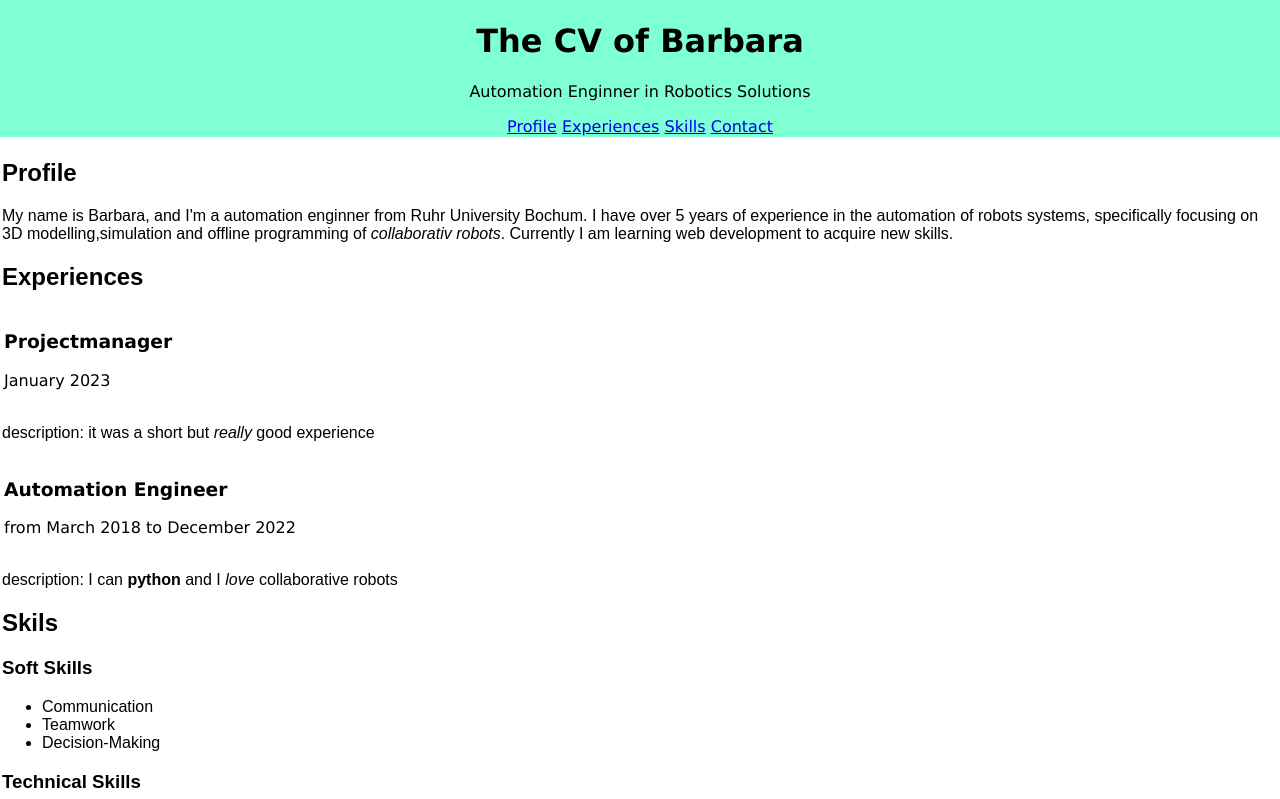
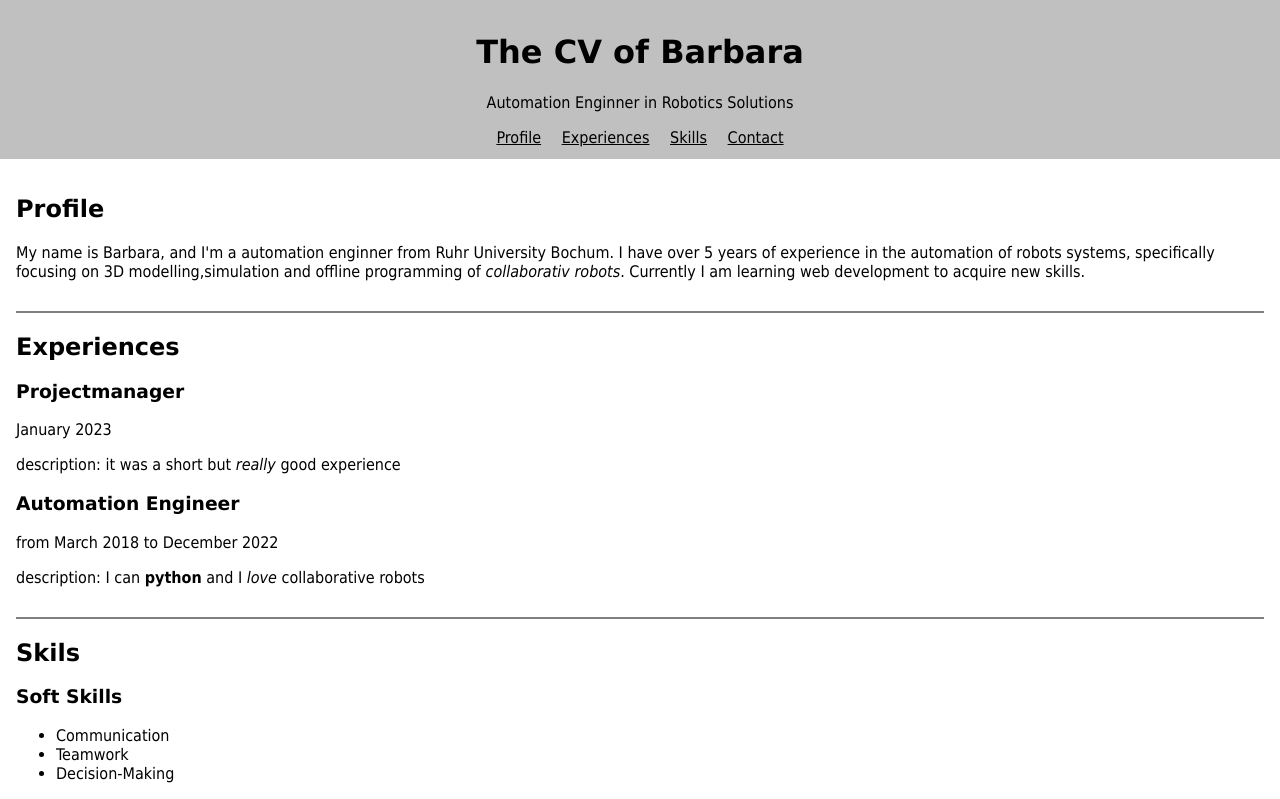
Before and after one commit to Bibi-S/first-steps-html, a plain HTML site: page index.html in a window 1280 px wide. Shown: the top 799 px of the page. Drawn offline with Linux system fonts and the light colour scheme.

Commit message:
update new

```diff
--- a/index.html
+++ b/index.html
@@ -9,17 +9,17 @@
     <link rel="stylesheet" href="style.css" />
   </head>
   <body>
-    <header class="overall_header">
-      <h1>The CV of Barbara</h1>
+    <header class="header">
+      <h1 class="special-h1">The CV of Barbara</h1>
       <p>Automation Enginner in Robotics Solutions</p>
-      <nav>
-        <a href="#profile">Profile</a>
-        <a href="#experiences">Experiences</a>
-        <a href="#skills">Skills</a>
-        <a href="#contact">Contact</a>
+      <nav class|="nav">
+        <a class="nav-link" href="#profile">Profile</a>
+        <a class="nav-link" href="#experiences">Experiences</a>
+        <a class="nav-link" href="#skills">Skills</a>
+        <a class="nav-link" href="#contact">Contact</a>
       </nav>
     </header>
-    <main>
+    <main class="main">
       <article id="profile">
         <h2>Profile</h2>
         <p>
@@ -30,7 +30,7 @@
           web development to acquire new skills.
         </p>
       </article>
-      <article id="experience">
+      <article id="experiences">
         <h2>Experiences</h2>
         <section>
           <header>
--- a/style.css
+++ b/style.css
@@ -1,24 +1,44 @@
 /*  general styling*/
-* {
+html {
   box-sizing: border-box;
+  font-family: tahoma;
+}
+
+h1,
+h2,
+h3,
+h4,
+h5,
+h6 {
+  font-family: verdana;
 }
 body {
   margin: 0px;
 }
-html {
-  font-family: Arial, Helvetica, sans-serif;
+
+/*  specific styling*/
+
+.header {
+  padding: 12px 4px;
+  text-align: center;
+  background-color: rgb(192, 192, 192);
 }
-header {
-  font-family: Verdana, Geneva, Tahoma, sans-serif;
+.main {
+  padding: 16px;
+  margin: 0px;
+}
+article + article {
+  margin-top: 30px;
+  border-top: 2px solid gray;
+}
+.nav-link {
+  padding: 4px 8px;
+  color: black;
 }
 
-/*  specitic styling*/
-header,
-main {
-  padding: 2px;
+.nav-link:hover {
+  color: blue;
 }
-.overall_header {
-  text-align: center;
-  background-color: aquamarine;
-  padding: 1px;
+.nav-link:active {
+  background-color: blueviolet;
 }
```
